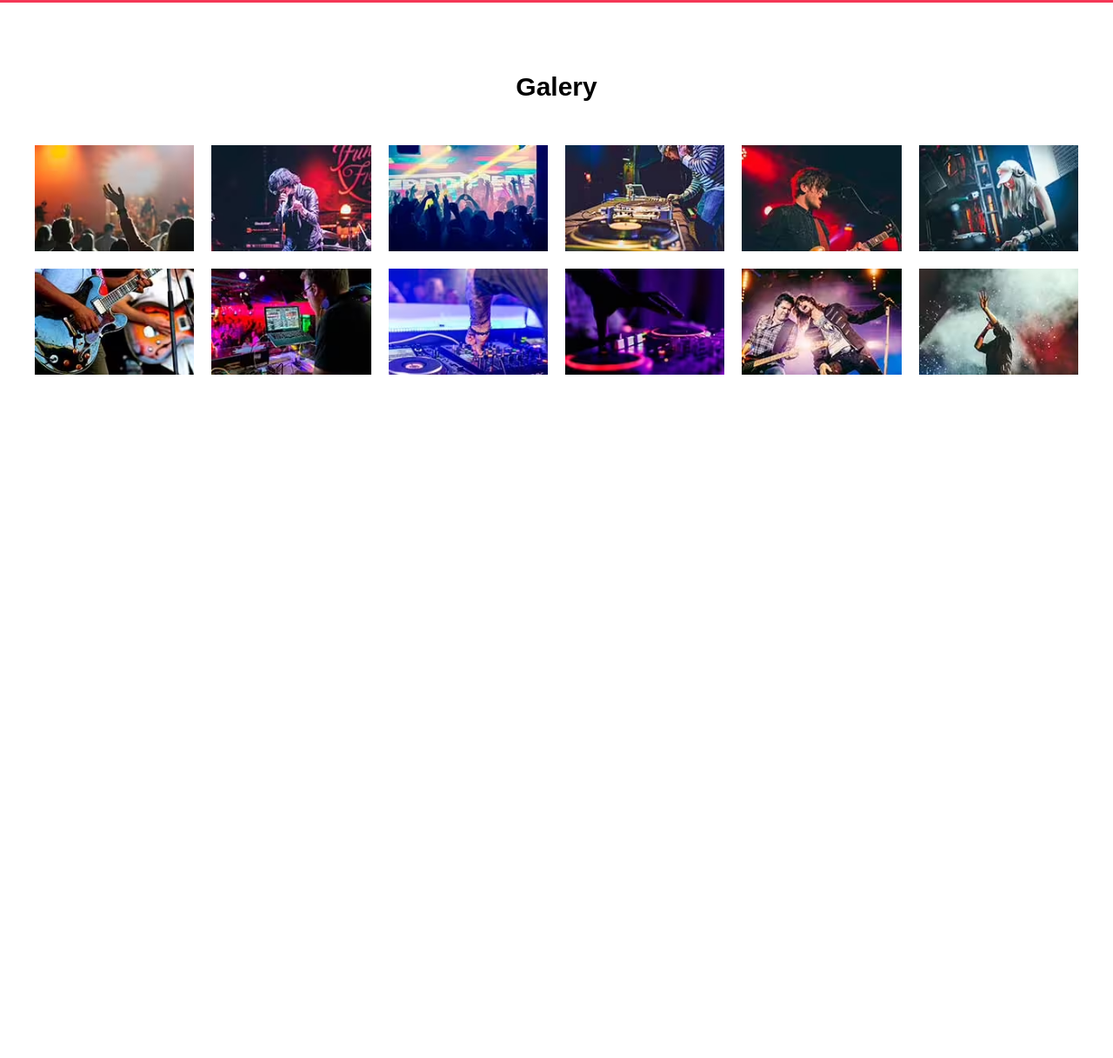
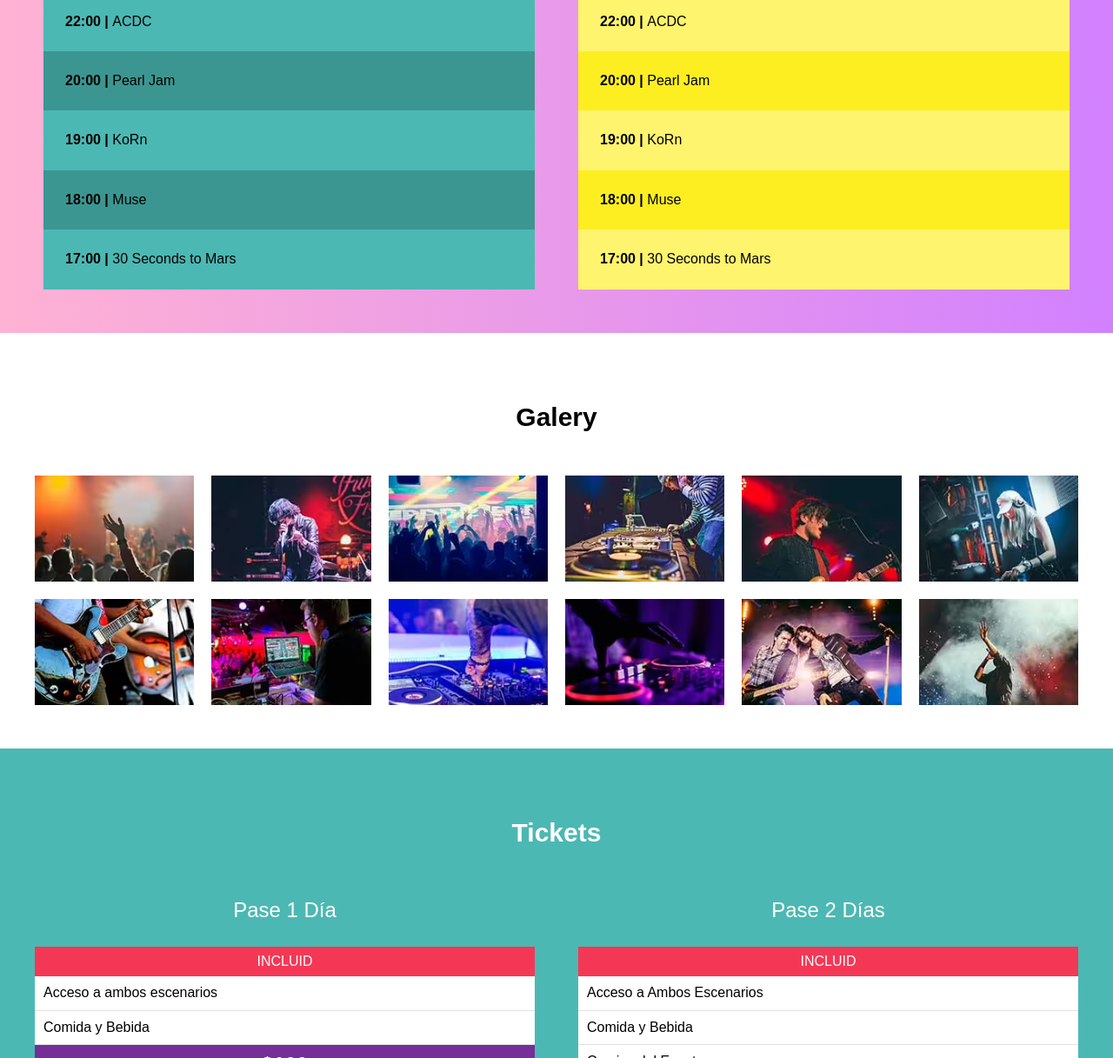
Before and after one commit to LuisMorla/Music-Festival, a website: page index.html in a window 1280 px wide. Shown: the part 2492-3709 px from the top of the page at 87% size. Before the commit the page ends 2973 px from the top, so only its background shows below. Drawn offline with Linux system fonts and the light colour scheme; files that its build step writes are made by us from their sources.

Commit message:
Add Ticket Sales

```diff
--- a/index.html
+++ b/index.html
@@ -180,12 +180,69 @@
     </div><!-- Escenario container -->
 </section>
 
-<div class="container galery">
+<section class="container galery">
     <h3>Galery</h3>
     <ul class="images-galery">
 
     </ul>
-    <script src="build/js/App.js"></script>
-</div>
+</section>
+
+<section class="tickets bg-green">
+    <h3>Tickets</h3>
+
+    <div class="container container-tickets">
+        <div class="basic pass">
+            <p class="name-pass">Pase 1 Día</p>
+            <header class="header-pass">
+                <p>Incluid</p>
+            </header>
+
+            <div class="body-pass">
+                <ul>
+                    <li>
+                        Acceso a ambos escenarios
+                    </li>
+                    <li>
+                        Comida y Bebida
+                    </li>
+                </ul>
+            </div>
+
+            <footer class="footer-pass">
+                <p>$100</p>
+            </footer>
+        </div>
+
+        <div class="premium pass">
+            <p class="name-pass">Pase 2 Días</p>
+            <header class="header-pass">
+                <p>Incluid</p>
+            </header>
+
+            <div class="body-pass">
+                <ul>
+                    <li>
+                        Acceso a Ambos Escenarios
+                    </li>
+                    <li>
+                        Comida y Bebida
+                    </li>
+                    <li>
+                        Camisa del Evento
+                    </li>
+                    <li>
+                        Acceso VIP
+                    </li>
+                </ul>
+            </div>
+
+            <footer class="footer-pass">
+                <p>$180</p>
+            </footer>
+        </div>
+    </div>
+</section>
+
+<script src="build/js/App.js"></script>
 </body>
 </html>
--- a/src/scss/layout/_index.scss
+++ b/src/scss/layout/_index.scss
@@ -3,3 +3,4 @@
 @forward 'festival';
 @forward 'lineup';
 @forward 'galery';
+@forward 'tickets';
--- a/src/scss/layout/_lineup.scss
+++ b/src/scss/layout/_lineup.scss
@@ -2,7 +2,7 @@
 @use 'base/variables' as v;
 
 .lineup{
-  background-color: v.$Pink;
+  background: linear-gradient(270deg, rgba(165,3,255,0.5) 0%, rgba(255,0,110,0.3) 100%);
   padding: 5rem;
 
 
@@ -33,7 +33,6 @@
   padding-top: 2rem;
 
   @include m.tablet{
-    @include m.grid(2, 5rem);
     margin-top: 0;
 
     .escenary-name{
--- /dev/null
+++ b/src/scss/layout/_tickets.scss
@@ -0,0 +1,65 @@
+@use 'base/mixins' as m;
+@use 'base/variables' as v;
+
+.tickets{
+  padding: 5rem 0;
+
+  h3{
+    text-align: center;
+    color: v.$White;
+  }
+}
+
+.container-tickets{
+  @include m.tablet{
+    @include m.grid(2, 5rem);
+  }
+}
+
+.pass{
+
+  .header-pass{
+    background-color: v.$Pink;
+    padding: .5rem;
+    p{
+      text-align: center;
+      color: v.$White;
+      margin: 0;
+      text-transform:   uppercase;
+      font-size: 1.6rem;
+    }
+  }
+
+  .body-pass{
+    background-color: v.$White;
+    ul{
+      @include m.list-reset;
+
+      li, :nth-child(odd){
+        background-color: v.$White;
+        padding: 1rem;
+        border-bottom: 1px solid #E1E1E1;
+      }
+    }
+
+  }
+
+  .footer-pass{
+    background-color: v.$Purple;
+    padding: .5rem;
+    p{
+      text-align: center;
+      color: v.$White;
+      margin: 0;
+      font-size: 2.4rem;
+      font-weight: 700;
+    }
+  }
+}
+
+.name-pass{
+  text-align: center;
+  color: v.$White;
+  font-size: 2.4rem;
+
+}
```
Also changed, not shown: build/css/app.css, build/js/App.js, src/JS/App.js (line endings or trailing spaces).
